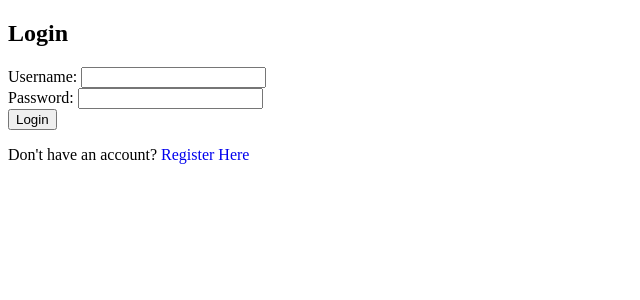
After one commit to Karthik-Git763/Police-Management-System, a Django app: template templates/civilian_template/login.html in a window 1280 px wide. The commit adds this page. Shown: the top 300 px of the page, without its empty margins (0-640 px from the left). Run offline with Django 5.2, Linux system fonts and the light colour scheme; the template is opened without the code that fills it, so the values that code supplies are empty; parts of the project's set-up code (start-up, migrations or seed data) failed here and were passed over.

Commit message:
resolved

```diff
--- a/civilian/urls.py
+++ b/civilian/urls.py
@@ -4,4 +4,6 @@ from . import views
 urlpatterns = [
     path('', views.home_civilian, name='home'),
     path('register/', views.register_civilian, name='register'),
+    path('login/', views.login_civilian, name='login'),
+    path('logout/', views.logout_civilian, name='logout'),
 ]
--- /dev/null
+++ b/templates/civilian_template/login.html
@@ -0,0 +1,34 @@
+<!DOCTYPE html>
+<html lang="en">
+<head>
+    <meta charset="UTF-8">
+    <meta name="viewport" content="width=device-width, initial-scale=1.0">
+    <title>Login</title>
+    <style>
+        .error {
+            color: red;
+        }
+    </style>
+</head>
+<body>
+    <h2>Login</h2>
+    <form method="POST" action="{% url 'login' %}">
+        {% csrf_token %}
+        <input type="hidden" name="text" value="{{next}}">
+        <div class="form-group">
+            <label for="username">Username:</label>
+            <input type="text" name="username" id="username" required>
+        </div>
+        <div class="form-group">
+            <label for="password">Password:</label>
+            <input type="text" name="password" id="password" required>
+        </div>
+        <button type="submit">Login</button>
+    </form>
+
+    {% if error %}
+        <p class="error">{{ error }}</p>
+    {% endif %}
+    <p>Don't have an account? <a href="{% url 'register' %}" style="text-decoration: none;">Register Here</a></p>
+</body>
+</html>
--- a/templates/civilian_template/register.html
+++ b/templates/civilian_template/register.html
@@ -6,7 +6,8 @@
     <title>Civilian Registration</title>
 </head>
 <body>
-    <form action="" method="POST">{% csrf_token %}
+    <form action="{% url 'register' %}" method="POST">
+        {% csrf_token %}
         {{form.as_p}}
     <button type="submit">Submit</button>
     </form>
```
Also changed, not shown: civilian/views.py (+24 -4 lines), templates/civilian_template/home.html (+6 -2 lines), templates/civilian_template/logout.html (added, +19 -0 lines), civilian/migrations/0002_alter_customuser_user_type.py (added).
